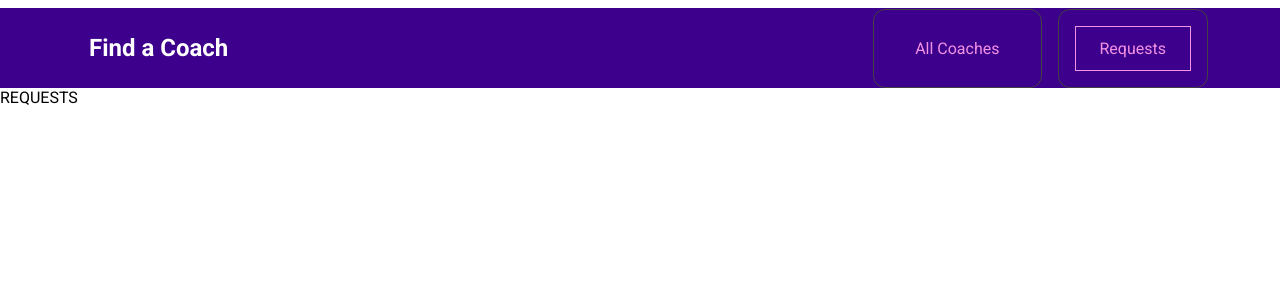
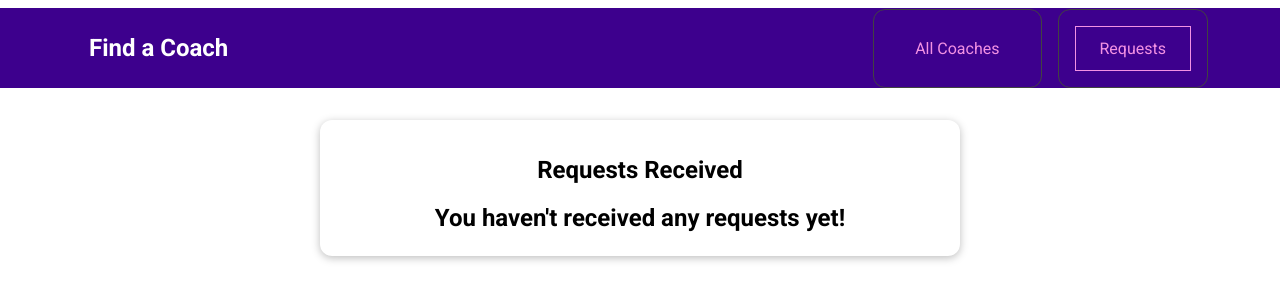
Before and after one commit to pkysylev/VueJS, a Vue app in the folder Section_16/main-prj-01-starting-setup/: page /requests in a window 1280 px wide. Shown: the top 300 px of the page. Built offline with nearby package versions, Linux system fonts and the light colour scheme.

Commit message:
Outputting Incoming Requests (Messages)

```diff
--- /dev/null
+++ b/Section_16/main-prj-01-starting-setup/src/components/requests/RequestItem.vue
@@ -0,0 +1,41 @@
+<template>
+  <li>
+    <div>
+      <a :href="emailLink">{{ email }}</a>
+    </div>
+    <p>{{ message }}</p>
+  </li>
+</template>
+<script>
+export default {
+  props: ['email', 'message'],
+  computed: {
+    emailLink() {
+      return 'mailto:' + this.email;
+    },
+  },
+};
+</script>
+
+<style scoped>
+li {
+  margin: 1rem 0;
+  border: 1px solid #ccc;
+  padding: 1rem;
+}
+
+a {
+  color: #3d008d;
+  text-decoration: none;
+  font-weight: bold;
+}
+
+a:hover,
+a:active {
+  color: #8d007a;
+}
+
+p {
+  margin: 0.5rem 0 0 0;
+}
+</style>
--- a/Section_16/main-prj-01-starting-setup/src/pages/requests/RequestsReceive.vue
+++ b/Section_16/main-prj-01-starting-setup/src/pages/requests/RequestsReceive.vue
@@ -1,3 +1,48 @@
 <template>
-    REQUESTS
+  <section>
+    <base-card>
+      <header>
+        <h2>Requests Received</h2>
+      </header>
+      <ul v-if="hasRequests">
+        <request-item v-for="req in receivedRequests" :key="req.id" :email="req.userEmail" :message="req.message"></request-item>
+      </ul>
+      <h3 v-else>You haven't received any requests yet!</h3>
+    </base-card>
+  </section>
 </template>
+
+<script>
+import RequestItem from '../../components/requests/RequestItem.vue';
+
+export default {
+  components: {
+    RequestItem,
+  },
+  computed: {
+    receivedRequests() {
+      return this.$store.getters['requests/requests'];
+    },
+    hasRequests() {
+      return this.$store.getters['requests/hasRequests'];
+    },
+  },
+};
+</script>
+
+<style scoped>
+header {
+  text-align: center;
+}
+
+ul {
+  list-style: none;
+  margin: 2rem auto;
+  padding: 0;
+  max-width: 30rem;
+}
+
+h3 {
+  text-align: center;
+}
+</style>
--- a/Section_16/main-prj-01-starting-setup/src/store/modules/requests/getters.js
+++ b/Section_16/main-prj-01-starting-setup/src/store/modules/requests/getters.js
@@ -0,0 +1,8 @@
+export default {
+    requests(state) {
+        return state.requests;
+    },
+    hasRequests(state){
+        return state.requests && state.requests.length > 0;
+    }
+}
--- a/Section_16/main-prj-01-starting-setup/src/store/modules/requests/index.js
+++ b/Section_16/main-prj-01-starting-setup/src/store/modules/requests/index.js
@@ -1,5 +1,6 @@
 import mutations from './mutations'
 import actions from './actions'
+import getters from './getters'
 
 export default {
     namespaced: true,
@@ -9,5 +10,6 @@
         };
     },
     mutations,
-    actions
+    actions,
+    getters
 };
```
